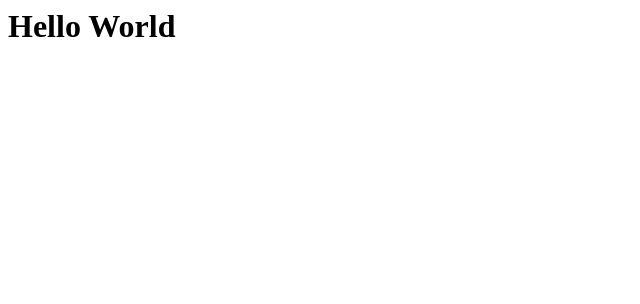
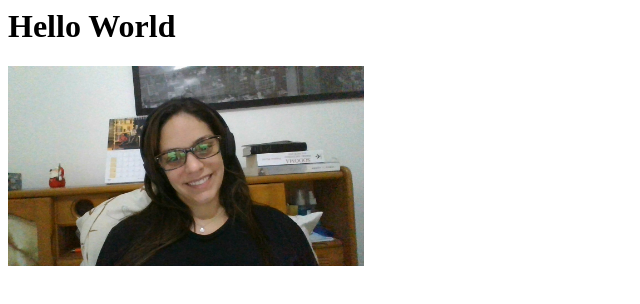
Before and after one commit to JanetNunez/JanetNunez.github.io, a plain HTML site: page index.html in a window 1280 px wide. Shown: the whole page, without its empty margins (0-640 px from the left). Drawn offline with Linux system fonts and the light colour scheme.

Commit message:
add image

```diff
--- a/index.html
+++ b/index.html
@@ -1,3 +1,6 @@
 <html>
 <h1>Hello World </h1>
+<div>
+	<img src="jnv.jpg" height="200">
+</div>
 </html>
```
Also changed, not shown: JNV.jpg (added).
